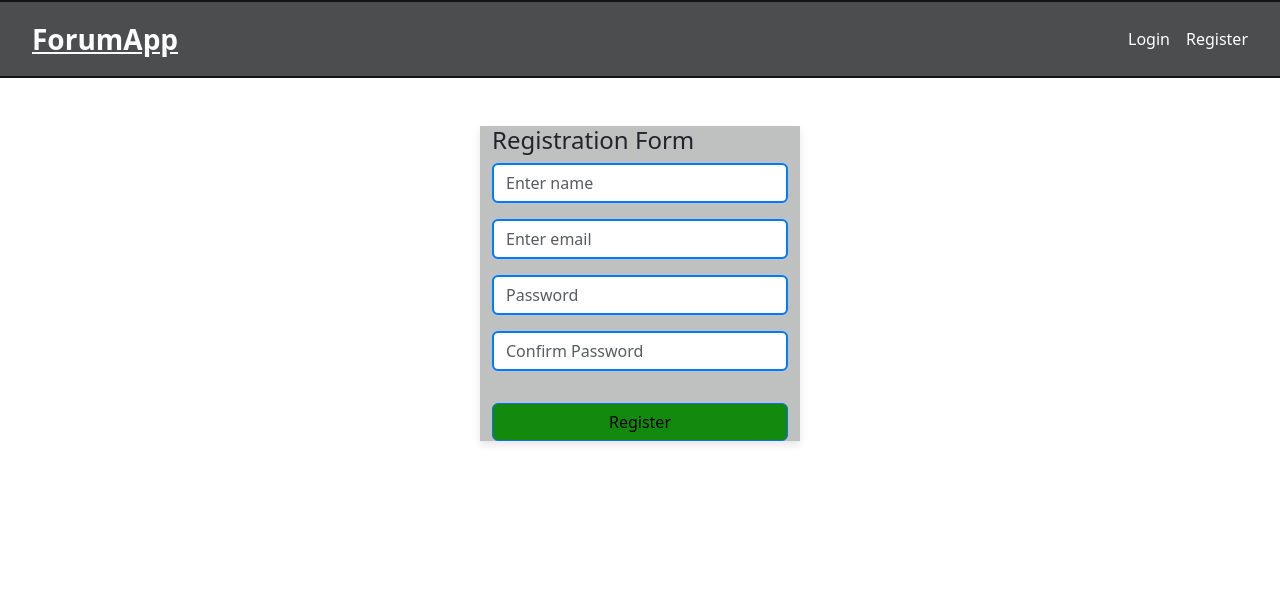
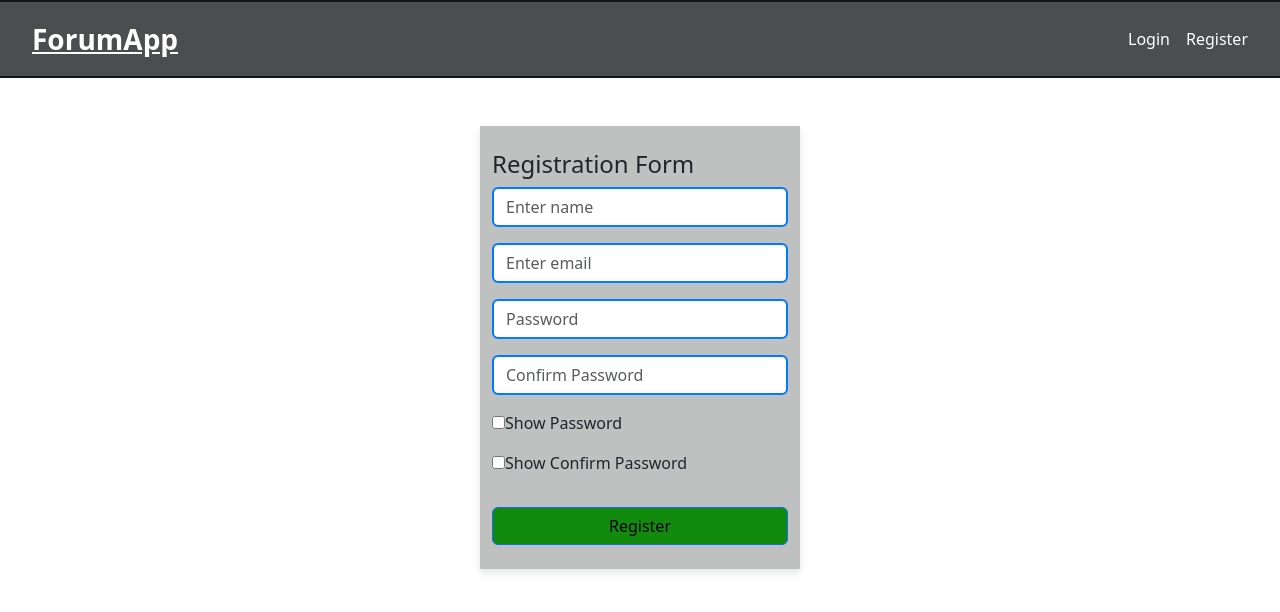
Before and after one commit to joshjaurigue/finals-quiz-one, a Vue app in the folder sanctum-app/: page /register in a window 1280 px wide. Shown: the top 612 px of the page. Built offline with nearby package versions, Linux system fonts and the light colour scheme.

Commit message:
Show Password Function
show password function

```diff
--- a/sanctum-app/src/components/LoginPage.vue
+++ b/sanctum-app/src/components/LoginPage.vue
@@ -17,6 +17,8 @@
 
     <!-- Login Form -->
     <div class="container mt-5 col-3">
+      <br>
+      <br>
       <div class="row">
         <h4>Enter your email and password</h4>
         <form @submit.prevent="loginUser" class="col-12">
@@ -25,8 +27,12 @@
             <small class="text-danger" v-if="errors?.email">{{ errors.email[0] }}</small>
           </div>
           <div class="form-group mt-3">
-            <input type="password" class="form-control" id="password" v-model="password" placeholder="Password" @input="clearErrors">
+            <input :type="passwordVisible ? 'text' : 'password'" class="form-control" id="password" v-model="password" placeholder="Password" @input="clearErrors">
             <small class="text-danger" v-if="errors?.password">{{ errors.password[0] }}</small>
+          </div>
+          <div class="form-group mt-3">
+            <input type="checkbox" id="showPassword" v-model="passwordVisible">
+            <label for="showPassword">Show Password</label>
           </div>
           <button type="submit" class="btn btn-primary mt-3 w-100">Login</button>
         </form>
@@ -36,6 +42,7 @@
             <p class="mt-3 text-left">Don't have an account? <router-link to="/register">Register here!</router-link></p>
         </div>
       </div>
+      <br>
     </div>
   </div>
 </template>
@@ -50,7 +57,8 @@ export default {
     return {
       email: '',
       password: '',
-      errors: null
+      errors: null,
+      passwordVisible: false,
     };
   },
   methods: {
--- a/sanctum-app/src/components/RegisterPage.vue
+++ b/sanctum-app/src/components/RegisterPage.vue
@@ -18,6 +18,7 @@
 
   <!--Registration Form-->
   <div class="container mt-5 w-25">
+    <br>
     <h4>Registration Form</h4>
     <form @submit.prevent="registerUser">
       <div class="form-group mb-3">
@@ -29,14 +30,24 @@
         <small class="text-danger" v-if="errors.email">{{ errors.email[0] }}</small>
       </div>
       <div class="form-group mb-3">
-        <input type="password" class="form-control" id="password" v-model="password" @input="clearErrors('password')" placeholder="Password">
+        <input :type="passwordVisible ? 'text' : 'password'" class="form-control" id="password" v-model="password" @input="clearErrors('password')" placeholder="Password">
         <small class="text-danger" v-if="errors.password">{{ errors.password[0] }}</small>
       </div>
       <div class="form-group mb-3">
-        <input type="password" class="form-control" id="confirm" v-model="confirm" placeholder="Confirm Password">
+        <input :type="confirmPasswordVisible ? 'text' : 'password'" class="form-control" id="confirm" v-model="confirm" placeholder="Confirm Password">
         <small class="text-danger" v-if="errors.password_confirmation">{{ errors.password_confirmation[0] }}</small>
       </div>
+      <div class="form-group mb-3">
+        <input type="checkbox" id="showPassword" v-model="passwordVisible">
+        <label for="showPassword">Show Password</label>
+      </div>
+      <div class="form-group mb-3">
+        <input type="checkbox" id="showConfirmPassword" v-model="confirmPasswordVisible">
+        <label for="showConfirmPassword">Show Confirm Password</label>
+      </div>
       <button type="submit" class="btn btn-primary mt-3 w-100">Register</button>
+      <br>
+      <br>
     </form>
   </div>
 </template>
@@ -53,6 +64,8 @@ export default {
       email: '',
       password: '',
       confirm: '',
+      passwordVisible: false,
+      confirmPasswordVisible: false,
       errors: {}
     };
   },
```
